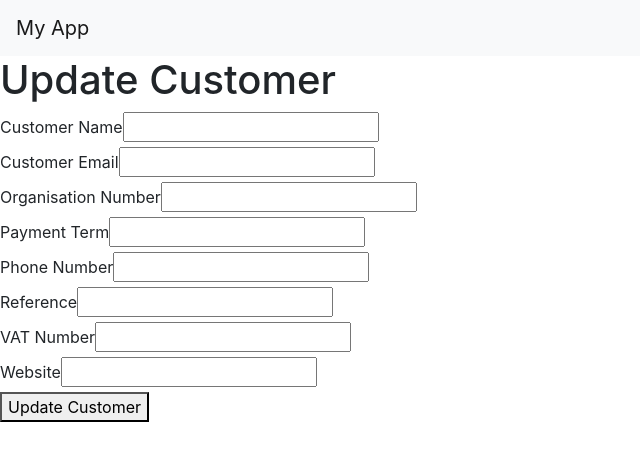
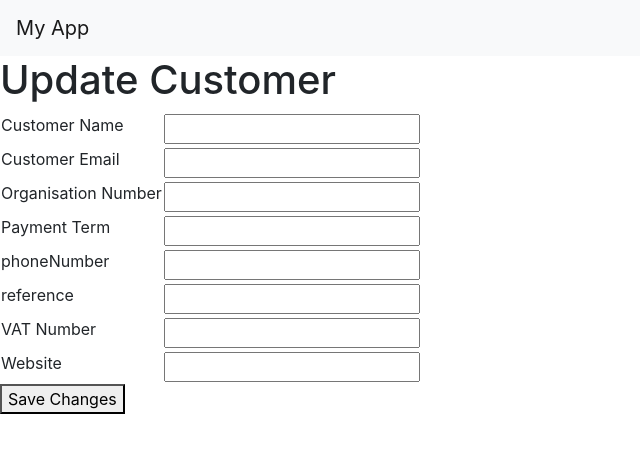
Before and after one commit to ImDino/react-inlamningsuppgift, a React (Create React App) app: page /customers/1/edit in a window 1280 px wide. Shown: the top 460 px of the page, without its empty margins (0-640 px from the left). Built offline with nearby package versions, Linux system fonts and the light colour scheme; no server answers; sample sign-in values are in the browser's storage.

Commit message:
improved the forms

```diff
--- a/package.json
+++ b/package.json
@@ -12,6 +12,7 @@
     "react-dom": "^17.0.1",
     "react-router-dom": "^5.2.0",
     "react-scripts": "4.0.1",
+    "styled-components": "^5.2.1",
     "web-vitals": "^0.2.4"
   },
   "scripts": {
--- a/src/App.js
+++ b/src/App.js
@@ -20,10 +20,10 @@ export default function App() {
   const history = useHistory()
 
   useEffect(() => {
-    if (history.location.pathname == "/") {
+    if (history.location.pathname === "/") {
       history.push("/login")
     }
-    if (localStorage.getItem("token")) {
+    else if (localStorage.getItem("token")) {
       checkIfSignedIn()
     }
     else {
--- /dev/null
+++ b/src/components/FormDisplay.jsx
@@ -0,0 +1,43 @@
+import React from 'react'
+import formFormat from '../data/form@'
+
+function renderRow(name, value, type, index) {
+    if(name === "Customer Name") return
+    return (
+        <tr key={index}>
+            <td key={index}>{name}</td>
+            <td>
+                {(type==="text" || type==="number") &&
+                    <>{value}</>
+                }
+                {type==="tel" &&
+                    <a href={`tel:${value}`}>
+                        {value}
+                    </a>
+                }
+                {type==="url" &&
+                    <a href={value} target="_blank" rel="noreferrer">
+                        {value}
+                    </a>
+                }
+                {type==="email" &&
+                    <a href={`mailto:${value}`}>
+                        {value}
+                    </a>
+                }
+            </td>
+        </tr>
+    )
+}
+
+export default function FormDisplay({data}) {
+    return (
+        <table>
+            <tbody>
+                {formFormat.map((item, index) => {
+                    return renderRow(item.display, data[item.key], item.type, index)
+                })}
+            </tbody>
+        </table>
+    )
+}
--- a/src/data/fetchKit.js
+++ b/src/data/fetchKit.js
@@ -38,6 +38,16 @@ export default class FetchKit {
         .then(res => checkResponse(res))
     }
 
+    static getCustomerList() {
+        return fetch(url.customers, {
+            headers: {
+                "Content-Type" : "application/json",
+                "Authorization" : `Bearer ${token()}`
+            }
+        })
+        .then(res => checkResponse(res))
+    }
+
     static getCustomerItem(customerId) {
         return fetch(url.customers + customerId +"/", {
             headers: {
@@ -46,6 +56,17 @@ export default class FetchKit {
             }
         })
         .then(res => checkResponse(res))
+    }
+
+    static createCustomer(formData) {
+        return fetch(url.customers, {
+            method: "POST",
+            body: JSON.stringify(formData),
+            headers: {
+                "Content-Type" : "application/json",
+                "Authorization" : `Bearer ${token()}`
+            }
+        })
     }
 
     static updateCustomerItem(customerId, formData) {
@@ -57,17 +78,6 @@ export default class FetchKit {
                 "Authorization" : `Bearer ${token()}`
             }
         })
-        .then(res => checkResponse(res))
-    }
-
-    static getCustomerList() {
-        return fetch(url.customers, {
-            headers: {
-                "Content-Type" : "application/json",
-                "Authorization" : `Bearer ${token()}`
-            }
-        })
-        .then(res => checkResponse(res))
     }
 
     static deleteCustomerItem(customerId) {
@@ -79,16 +89,4 @@ export default class FetchKit {
             }
         })
     }
-
-    static createCustomer(formData) {
-        return fetch(url.customers, {
-            method: "POST",
-            body: JSON.stringify(formData),
-            headers: {
-                "Content-Type" : "application/json",
-                "Authorization" : `Bearer ${token()}`
-            }
-        })
-        .then(res => checkResponse(res))
-    }
 }
--- /dev/null
+++ b/src/data/form@.js
@@ -0,0 +1,55 @@
+const formFormat = [
+    {
+
+        key: "name",
+        display: "Customer Name",
+        type: "text"
+
+    },
+    {
+
+        key: "email",
+        display: "Customer Email",
+        type: "email"
+
+    },
+    {
+
+        key: "organisationNr",
+        display: "Organisation Number",
+        type: "text"
+
+    },
+    {
+        key: "paymentTerm",
+        display: "Payment Term",
+        type: "number"
+
+    },
+    {
+        key: "phoneNumber",
+        display: "phoneNumber",
+        type: "tel"
+
+    },
+    {
+        key: "reference",
+        display: "reference",
+        type: "text"
+
+    },
+    {
+        key: "vatNr",
+        display: "VAT Number",
+        type: "text"
+
+    },
+    {
+        key: "website",
+        display: "Website",
+        type: "url"
+
+    }
+]
+
+export default formFormat
--- a/src/pages/CustomerCreatePage.jsx
+++ b/src/pages/CustomerCreatePage.jsx
@@ -8,14 +8,18 @@ export default function CustomerCreatePage() {
 
     function renderInput(name, label, type) {
         return (
-            <div>
+            <tr>
+                <td>
                     <label>{label}</label>
+                </td>
+                <td>
                     <input
                     type={type || "text"}
                     name={name}
                     onChange={handleOnChange}
                     />
-            </div>
+                </td>
+            </tr>
         )
     }
 
@@ -27,13 +31,18 @@ export default function CustomerCreatePage() {
         e.preventDefault()
         setListUpToDate(false)
         FetchKit.createCustomer(formData)
-        .then(() => history.push('/home'))
+        .then(data => {
+            if (data.status === 403) alert("You cannot have more than 10 customers")
+            history.push('/home')
+        })
     }
 
     return (
         <div>
             <h1>Create Customer</h1>
             <form onSubmit={handleOnSubmit}>
+                <table>
+                    <tbody>
                         {renderInput("name", "Customer Name")}
                         {renderInput("email", "Customer Email", "email")}
                         {renderInput("organisationNr", "Organisation Number")}
@@ -42,6 +51,8 @@ export default function CustomerCreatePage() {
                         {renderInput("reference", "Reference")}
                         {renderInput("vatNr", "VAT Number")}
                         {renderInput("website", "Website", "url")}
+                    </tbody>
+                </table>
                 <button type="submit">Create Customer</button>
             </form>
             <code>{JSON.stringify(formData)}</code>
--- a/src/pages/CustomerDetailPage.jsx
+++ b/src/pages/CustomerDetailPage.jsx
@@ -1,5 +1,6 @@
 import React, { useContext, useEffect, useState } from 'react'
 import { Link } from 'react-router-dom'
+import FormDisplay from '../components/FormDisplay'
 import { UserContext } from '../contexts/UserContext'
 import FetchKit from '../data/fetchKit'
 
@@ -43,47 +44,7 @@ export default function CustomerDetailPage(props) {
                 ?(
                     <div>
                         <h1>{customerItem.name}</h1>
-                        <table>
-                            <tbody>
-                                <tr>
-                                    <td>Organisation Number</td>
-                                    <td>{customerItem.organisationNr}</td>
-                                </tr>
-                                <tr>
-                                    <td>Payment Term</td>
-                                    <td>{customerItem.paymentTerm}</td>
-                                </tr>
-                                <tr>
-                                    <td>Phone Number</td>
-                                    <td>{customerItem.phoneNumber}</td>
-                                </tr>
-                                <tr>
-                                    <td>Reference</td>
-                                    <td>{customerItem.reference}</td>
-                                </tr>
-                                <tr>
-                                    <td>VAT Number</td>
-                                    <td>{customerItem.vatNr}</td>
-                                </tr>
-                                <tr>
-                                    <td>Email</td>
-                                    <td>
-                                        <a href={`mailto:${customerItem.email}`}>
-                                            {customerItem.email}
-                                        </a>
-                                    </td>
-                                </tr>
-                                <tr>
-                                    <td>Website</td>
-                                    <td>
-                                        <a href={customerItem.website} target="_blank" rel="noreferrer">
-                                            {customerItem.website}
-                                        </a>
-                                    </td>
-                                </tr>
-
-                            </tbody>
-                        </table>
+                        <FormDisplay data={customerItem} />
                         <button onClick={deleteCustomer}>Delete Customer</button>
                         <Link to={`/customers/${customerId}/edit`}>
                             <button>
--- a/src/pages/CustomerUpdatePage.jsx
+++ b/src/pages/CustomerUpdatePage.jsx
@@ -1,6 +1,7 @@
 import React, { useContext, useEffect, useState } from 'react'
 import { UserContext } from '../contexts/UserContext'
 import FetchKit from '../data/fetchKit'
+import formFormat from '../data/form@'
 
 export default function CustomerUpdatePage(props) {
     const customerId = props.match.params.id
@@ -16,17 +17,21 @@ export default function CustomerUpdatePage(props) {
         getCustomerItem()
     }, [])
 
-    function renderInput(name, label, type) {
+    function renderInput(name, label, type, key) {
         return (
-            <div>
+            <tr key={key}>
+                <td>
                     <label>{label}</label>
+                </td>
+                <td>
                     <input
-                    type={type || "text"}
+                        type={type}
                         name={name}
                         value={formData[name] || ""}
                         onChange={handleOnChange}
                     />
-            </div>
+                </td>
+            </tr>
         )
     }
 
@@ -45,15 +50,14 @@ export default function CustomerUpdatePage(props) {
         <div>
             <h1>Update Customer</h1>
             <form onSubmit={handleOnSubmit}>
-                {renderInput("name", "Customer Name")}
-                {renderInput("email", "Customer Email", "email")}
-                {renderInput("organisationNr", "Organisation Number")}
-                {renderInput("paymentTerm", "Payment Term", "number")}
-                {renderInput("phoneNumber", "Phone Number", "tel")}
-                {renderInput("reference", "Reference")}
-                {renderInput("vatNr", "VAT Number")}
-                {renderInput("website", "Website", "url")}
-                <button type="submit">Update Customer</button>
+                <table>
+                    <tbody>
+                        {formFormat.map((item, index) => {
+                            return renderInput(item.key, item.display, item.type, index)
+                        })}
+                    </tbody>
+                </table>
+                <button type="submit">Save Changes</button>
             </form>
         </div>
     )
--- a/src/pages/LoginPage.jsx
+++ b/src/pages/LoginPage.jsx
@@ -11,6 +11,7 @@ export default function LoginPage() {
         successful: true
     })
     const { loggedIn, setLoggedIn, history, setUserInfo } = useContext(UserContext)
+
 
     function handleOnSubmit(e) {
         e.preventDefault()
@@ -42,15 +43,15 @@ export default function LoginPage() {
         })
     }
 
+    function handleOnChange(e) {
+        setFormData({...formData, [e.target.name]: e.target.value})
+    }
+
     useEffect(() => {
         if(loggedIn) {
             history.push('/home')
         }
     }, [loggedIn])
-
-    function handleOnChange(e) {
-        setFormData({...formData, [e.target.name]: e.target.value})
-    }
 
     return (
         <div>
```
Also changed, not shown: 2 other files (tests, documents, lock files or other folders). Lines whose indentation alone changed are shown as unchanged.
